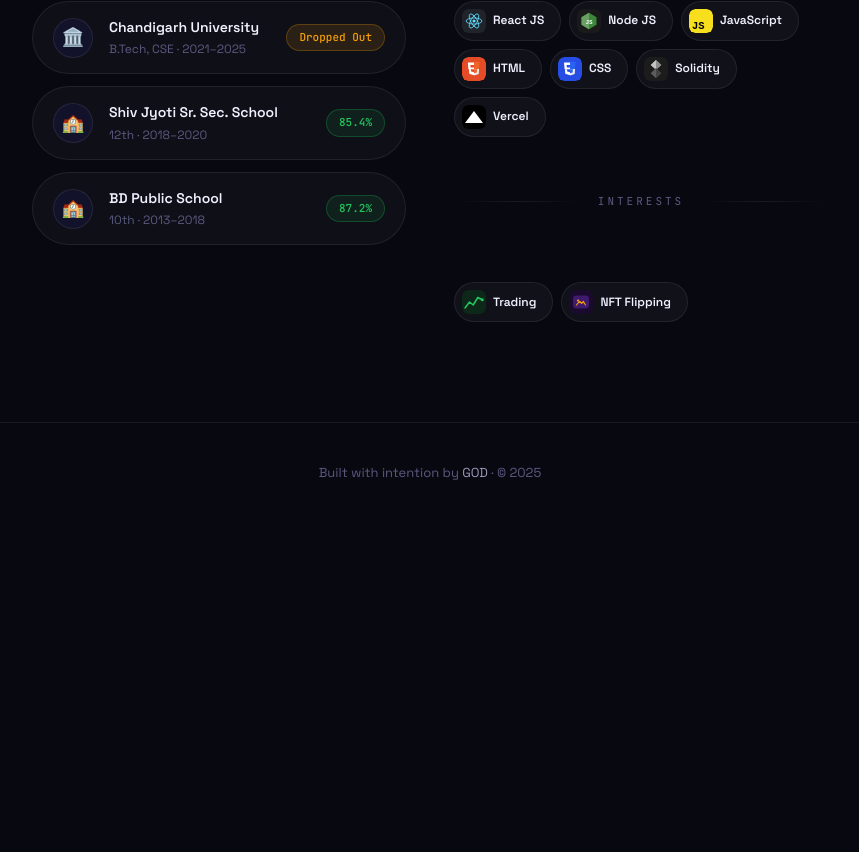
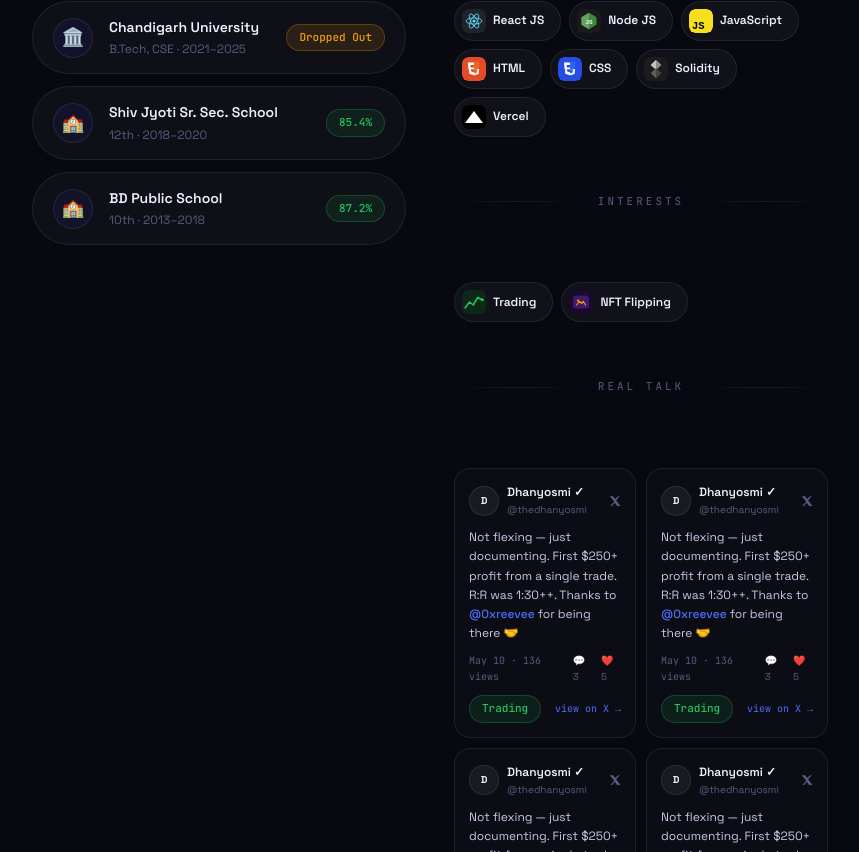
Before and after one commit to reevee07/portfolio, a Next.js app: page / in a window 1280 px wide. Shown: the part 1948-2800 px from the top of the page, without its empty margins (210-1069 px from the left). Before the commit the page ends 2472 px from the top, so only its background shows below. Built offline with nearby package versions, Linux system fonts and the light colour scheme; no server answers.

Commit message:
feat: real talk tweet grid

```diff
--- a/app/page.tsx
+++ b/app/page.tsx
@@ -166,6 +166,35 @@
               <div className="skills-grid">
                 {INTERESTS.map(s => <div key={s.name} className="skill"><div className="slogo">{s.svg}</div>{s.name}</div>)}
               </div>
+              <div className="sec-label" style={{marginTop:'32px'}}>Real Talk</div>
+              <div style={{display:'grid',gridTemplateColumns:'1fr 1fr',gap:'10px'}}>
+                {[
+                  {url:'https://x.com/i/status/2053458368652779866',tag:'Trading',green:true},
+                  {url:'https://x.com/i/status/2053570955759571367',tag:'Trading',green:true},
+                  {url:'https://x.com/i/status/2053465822757265495',tag:'Trading',green:true},
+                  {url:'https://x.com/i/status/1961100354122305653',tag:'NFT Flipping',green:false},
+                ].map((t,i) => (
+                  <a key={i} href={t.url} target="_blank" rel="noopener"
+                    style={{display:'flex',flexDirection:'column',gap:'10px',background:'rgba(255,255,255,0.02)',border:'1px solid rgba(255,255,255,0.08)',borderRadius:'16px',padding:'14px',textDecoration:'none',transition:'border-color .2s'}}
+                    onMouseEnter={e=>(e.currentTarget.style.borderColor='rgba(79,110,247,0.3)')}
+                    onMouseLeave={e=>(e.currentTarget.style.borderColor='rgba(255,255,255,0.08)')}>
+                    <div style={{display:'flex',alignItems:'center',gap:'8px'}}>
+                      <div style={{width:30,height:30,borderRadius:'50%',background:'rgba(255,255,255,0.06)',border:'1px solid rgba(255,255,255,0.1)',display:'flex',alignItems:'center',justifyContent:'center',fontSize:10,fontWeight:700,color:'#f0f0ff',flexShrink:0}}>D</div>
+                      <div style={{flex:1}}><div style={{fontSize:12,fontWeight:600,color:'#f0f0ff'}}>Dhanyosmi ✓</div><div style={{fontSize:10,color:'#5a5a80'}}>@thedhanyosmi</div></div>
+                      <svg width="12" height="12" viewBox="0 0 24 24" fill="#5a5a80"><path d="M18.244 2.25h3.308l-7.227 8.26 8.502 11.24H16.17l-4.714-6.231-5.401 6.231H2.743l7.73-8.835L1.254 2.25H8.08l4.26 5.638L18.244 2.25z"/></svg>
+                    </div>
+                    <div style={{fontSize:12,color:'#c8c8e8',lineHeight:1.6,flex:1}}>Not flexing — just documenting. First $250+ profit from a single trade. R:R was 1:30++. Thanks to <span style={{color:'#4f6ef7',fontWeight:500}}>@0xreevee</span> for being there 🤝</div>
+                    <div style={{display:'flex',alignItems:'center',justifyContent:'space-between'}}>
+                      <span style={{fontSize:10,color:'#5a5a80',fontFamily:'var(--mono)'}}>May 10 · 136 views</span>
+                      <div style={{display:'flex',gap:8}}><span style={{fontSize:10,color:'#5a5a80'}}>💬 3</span><span style={{fontSize:10,color:'#5a5a80'}}>❤️ 5</span></div>
+                    </div>
+                    <div style={{display:'flex',alignItems:'center',justifyContent:'space-between'}}>
+                      <span className={`edu-badge ${t.green ? 'badge-score' : 'badge-out'}`}>{t.tag}</span>
+                      <span style={{fontSize:10,color:'#4f6ef7',fontFamily:'var(--mono)'}}>view on X →</span>
+                    </div>
+                  </a>
+                ))}
+              </div>
             </div>
           </div>
         </div>
```
